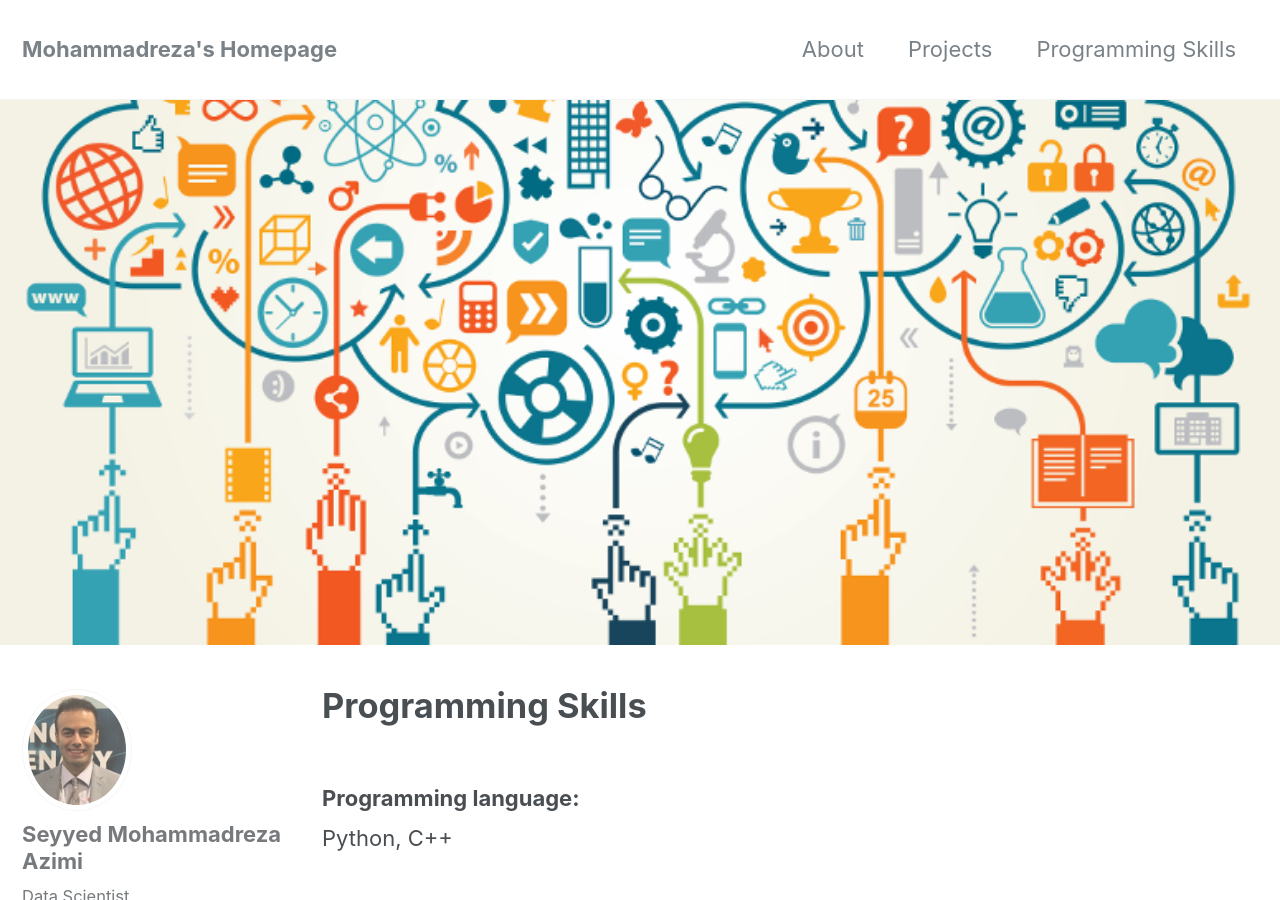
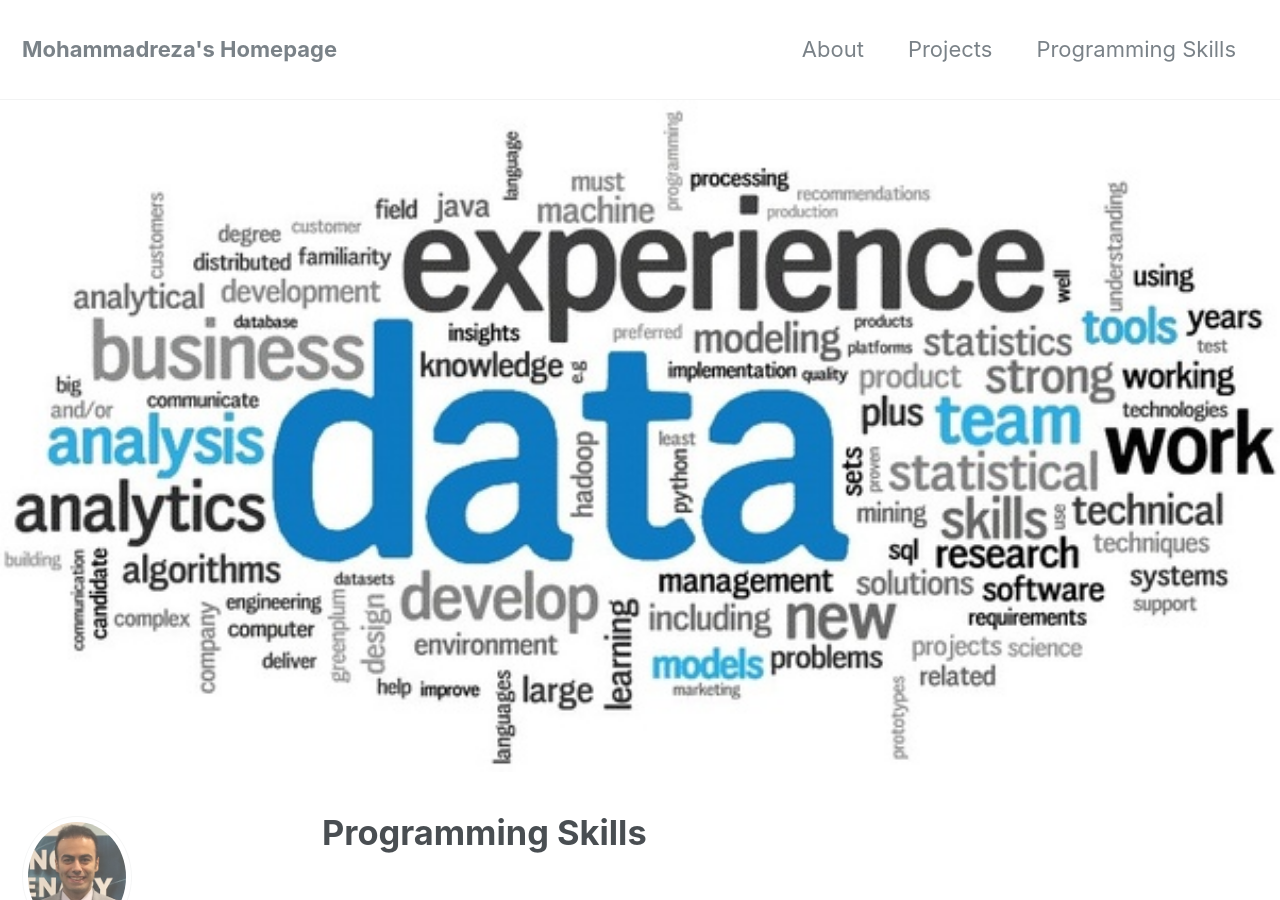
Before and after one commit to MohammadrezaAzimi/MohammadrezaAzimi.github.io, a Jekyll site: the page built from _pages/comp-skills.md, in a window 1280 px wide and 900 px high. Built offline with Jekyll 4.4.1, drawn with Linux system fonts in a browser that asks for light colours; nearby versions of some CDN libraries.

Commit message:
new github

```diff
--- a/_pages/comp-skills.md
+++ b/_pages/comp-skills.md
@@ -2,7 +2,7 @@
 title: "Programming Skills"
 permalink: /prog-skills/
 header:
-  image: "/images/datascience.png"
+  image: "/images/projects.jpg"
 ---
 
 ### Programming language:
```
Also changed, not shown: 3 other files.
